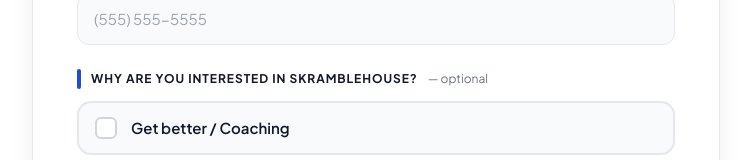
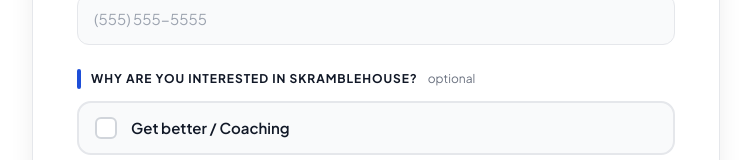
Before and after one commit to rickyhowcroft-dot/skramblehouse-westside, a Next.js app: page /roc-experience in a window 1280 px wide. Shown: the part 1016-1176 px from the top of the page, without its empty margins (264-1015 px from the left). Built offline with nearby package versions, Linux system fonts and the light colour scheme.

Commit message:
fix: remove dash before 'optional' on interests section

```diff
--- a/app/roc-experience/page.tsx
+++ b/app/roc-experience/page.tsx
@@ -184,7 +184,7 @@ export default function RocExperiencePage() {
                       Why are you interested in Skramblehouse?
                     </span>
                     <span style={{ fontSize: 12, color: GRAY_3, fontWeight: 400, textTransform: 'none', letterSpacing: 0 }}>
-                      — optional
+                      optional
                     </span>
                   </div>
                   <div style={{ display: 'flex', flexDirection: 'column', gap: 8 }}>
```
